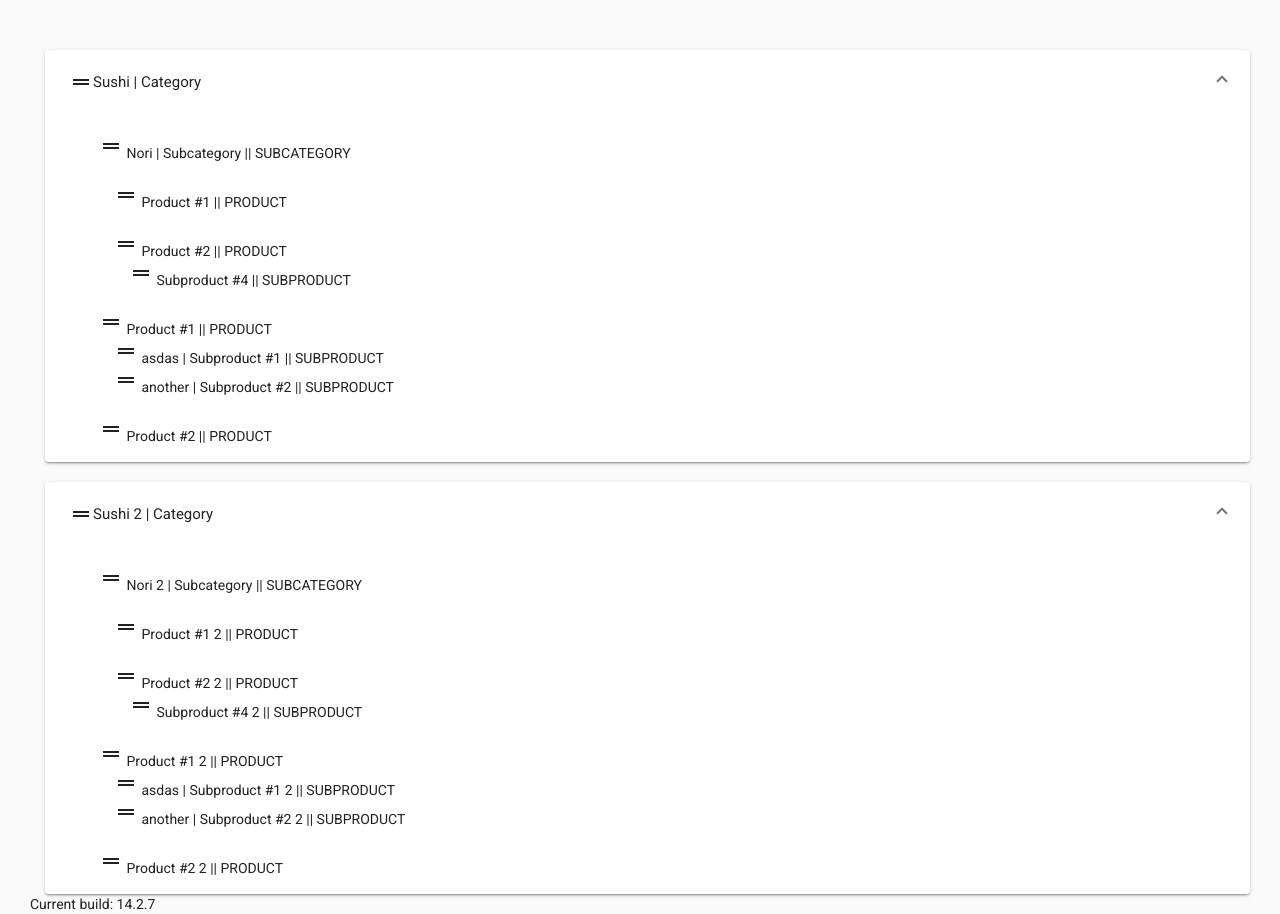
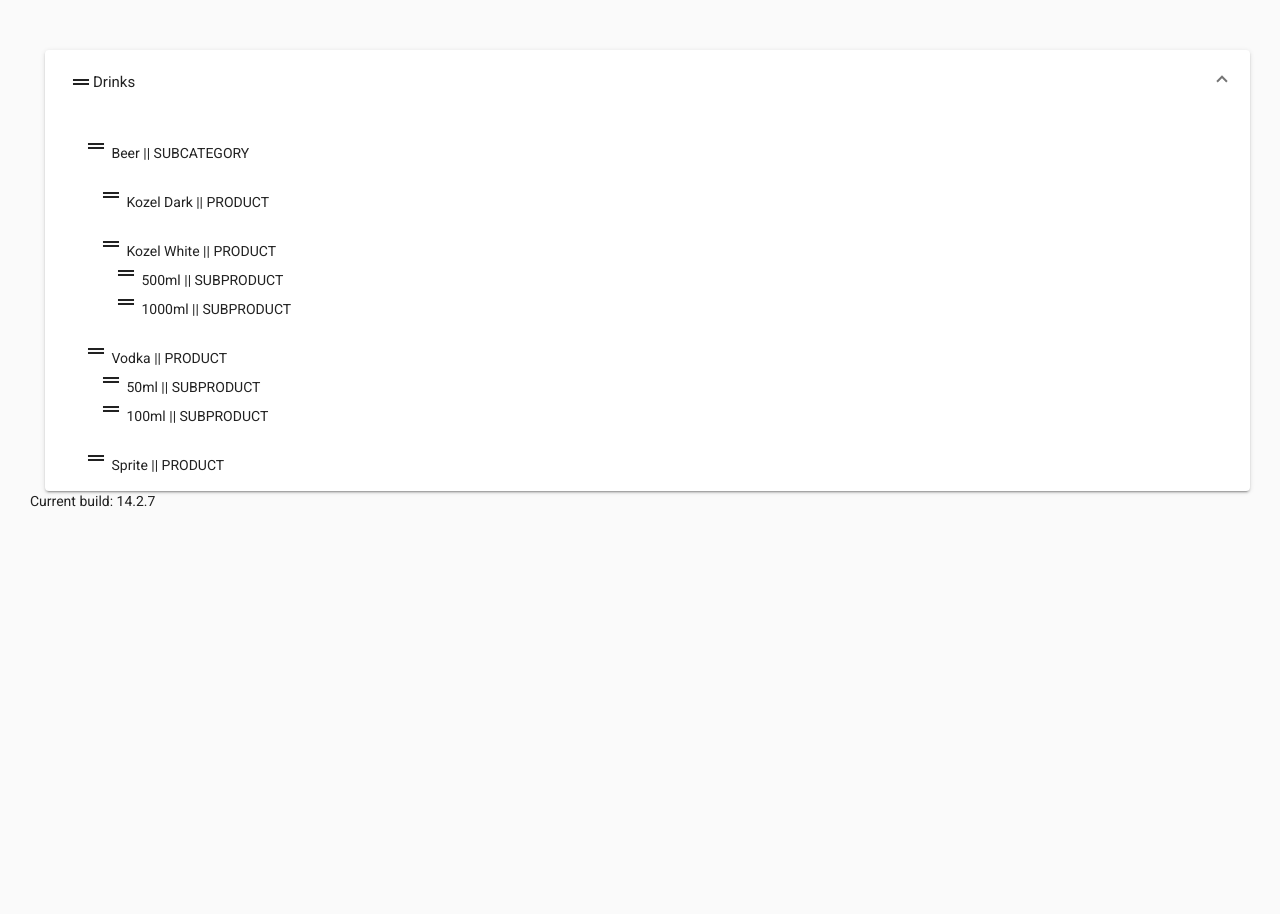
Before and after one commit to qbeeck/cjbvlw-wsegk2, an Angular app: page / in a window 1280 px wide. After the commit the page ends 860 px from the top, so only its background shows below. Built offline with nearby package versions, Linux system fonts and the light colour scheme.

Commit message:
remove unused container component for subcategories and componnets | work version 2

```diff
--- a/src/app/app.component.ts
+++ b/src/app/app.component.ts
@@ -4,21 +4,24 @@
 
 @Component({
   selector: "app-root",
-  template: `<app-product-catalog [catalog]="catalog"></app-product-catalog>`,
+  template: `
+    <app-product-catalog [catalog]="catalog"></app-product-catalog>
+    <!-- <app-product-catalog-second></app-product-catalog-second> -->
+  `,
 })
 export class AppComponent {
   catalog: Category[] = [
     {
       id: 15461,
       frontType: "category",
-      name: "Sushi | Category",
+      name: "Drinks",
       order: 1,
       parentId: null,
       childrenItemCategories: [
         {
           id: 15462,
           frontType: "subcategory",
-          name: "Nori | Subcategory",
+          name: "Beer",
           order: 1,
           parentId: 15461,
           items: [
@@ -27,7 +30,7 @@
               frontType: "product",
               itemCategoryId: 15462,
               parentId: null,
-              name: "Product #1",
+              name: "Kozel Dark",
               order: 1,
               children: [],
             },
@@ -36,7 +39,7 @@
               frontType: "product",
               itemCategoryId: 15462,
               parentId: null,
-              name: "Product #2",
+              name: "Kozel White",
               order: 2,
               children: [
                 {
@@ -44,8 +47,16 @@
                   frontType: "subproduct",
                   itemCategoryId: null,
                   parentId: 159863,
-                  name: "Subproduct #4",
+                  name: "500ml",
                   order: 1,
+                },
+                {
+                  id: 159866,
+                  frontType: "subproduct",
+                  itemCategoryId: null,
+                  parentId: 159863,
+                  name: "1000ml",
+                  order: 2,
                 },
               ],
             },
@@ -58,7 +69,7 @@
           itemCategoryId: 15461,
           parentId: null,
           frontType: "product",
-          name: "Product #1",
+          name: "Vodka",
           order: 1,
           children: [
             {
@@ -66,7 +77,7 @@
               id: 159862,
               itemCategoryId: null,
               parentId: 159861,
-              name: "asdas | Subproduct #1",
+              name: "50ml",
               order: 1,
             },
             {
@@ -74,7 +85,7 @@
               id: 159863,
               itemCategoryId: null,
               parentId: 159861,
-              name: "another | Subproduct #2",
+              name: "100ml",
               order: 2,
             },
           ],
@@ -84,90 +95,7 @@
           id: 159860,
           itemCategoryId: 15461,
           parentId: null,
-          name: "Product #2",
-          order: 2,
-          children: [],
-        },
-      ],
-    },
-
-    {
-      id: 15461,
-      frontType: "category",
-      name: "Sushi 2 | Category",
-      order: 1,
-      parentId: null,
-      childrenItemCategories: [
-        {
-          id: 15462,
-          frontType: "subcategory",
-          name: "Nori 2 | Subcategory",
-          order: 1,
-          parentId: 15461,
-          items: [
-            {
-              id: 159859,
-              frontType: "product",
-              itemCategoryId: 15462,
-              parentId: null,
-              name: "Product #1 2",
-              order: 1,
-              children: [],
-            },
-            {
-              id: 159863,
-              frontType: "product",
-              itemCategoryId: 15462,
-              parentId: null,
-              name: "Product #2 2",
-              order: 2,
-              children: [
-                {
-                  id: 159864,
-                  frontType: "subproduct",
-                  itemCategoryId: null,
-                  parentId: 159863,
-                  name: "Subproduct #4 2",
-                  order: 1,
-                },
-              ],
-            },
-          ],
-        },
-      ],
-      items: [
-        {
-          id: 159863,
-          itemCategoryId: 15461,
-          parentId: null,
-          frontType: "product",
-          name: "Product #1 2",
-          order: 1,
-          children: [
-            {
-              frontType: "subproduct",
-              id: 159862,
-              itemCategoryId: null,
-              parentId: 159861,
-              name: "asdas | Subproduct #1 2",
-              order: 1,
-            },
-            {
-              frontType: "subproduct",
-              id: 159863,
-              itemCategoryId: null,
-              parentId: 159861,
-              name: "another | Subproduct #2 2",
-              order: 2,
-            },
-          ],
-        },
-        {
-          frontType: "product",
-          id: 159860,
-          itemCategoryId: 15461,
-          parentId: null,
-          name: "Product #2 2",
+          name: "Sprite",
           order: 2,
           children: [],
         },
--- a/src/app/components/category-children.component.ts
+++ /dev/null
@@ -1,21 +0,0 @@
-import { ChangeDetectionStrategy, Component, Input, OnInit } from '@angular/core';
-import { CommonModule } from '@angular/common';
-
-import { SubcategoryComponent } from './subcategory.component';
-import { ProductComponent } from './product.component';
-import { Product, SubCategory } from '../interfaces';
-
-@Component({
-  selector: 'app-category-children',
-  standalone: true,
-  imports: [CommonModule, SubcategoryComponent, ProductComponent],
-  template: `
-    <app-subcategory *ngIf="item.frontType == 'subcategory'" [subCategory]="item"></app-subcategory>
-
-    <app-product *ngIf="item.frontType == 'product'" [product]="item"></app-product>
-  `,
-  changeDetection: ChangeDetectionStrategy.OnPush
-})
-export class CategoryChildrenComponent {
-  @Input() item!: SubCategory | Product;
-}
--- a/src/app/components/category.component.ts
+++ b/src/app/components/category.component.ts
@@ -9,8 +9,9 @@
 import { MatExpansionModule } from "@angular/material/expansion";
 import { MatIconModule } from "@angular/material/icon";
 
-import { CategoryChildrenComponent } from "./category-children.component";
 import { Category } from "../interfaces";
+import { SubcategoryComponent } from "./subcategory.component";
+import { ProductComponent } from "./product.component";
 
 @Component({
   selector: "app-category",
@@ -20,7 +21,8 @@
     MatIconModule,
     DragDropModule,
     MatExpansionModule,
-    CategoryChildrenComponent,
+    ProductComponent,
+    SubcategoryComponent,
   ],
   template: `
     <mat-expansion-panel expanded>
@@ -32,33 +34,19 @@
         </mat-panel-title>
       </mat-expansion-panel-header>
 
-      <div style="padding-left: 15px" cdkDropListGroup>
       <div
         cdkDropList
-          [cdkDropListData]="category.childrenItemCategories"
+        [cdkDropListData]="items"
         (cdkDropListDropped)="categoryChildrensDrop($event)"
       >
         <div
           cdkDrag
           style="padding-left: 15px"
-            *ngFor="let subCategory of category.childrenItemCategories"
+          *ngFor="let item of items"
         >
-            <app-category-children [item]="subCategory"></app-category-children>
-          </div>
-        </div>
+          <app-subcategory *ngIf="item.frontType == 'subcategory'" [subCategory]="item"></app-subcategory>
 
-        <div
-          cdkDropList
-          [cdkDropListData]="category.items"
-          (cdkDropListDropped)="categoryChildrensDrop($event)"
-        >
-          <div
-            cdkDrag
-            style="padding-left: 15px"
-            *ngFor="let product of category.items"
-          >
-            <app-category-children [item]="product"></app-category-children>
-          </div>
+          <app-product *ngIf="item.frontType == 'product'" [product]="item"></app-product>
         </div>
       </div>
     </mat-expansion-panel>
@@ -74,6 +62,15 @@
 })
 export class CategoryComponent {
   @Input() category!: Category;
+
+  items: any;
+
+  ngOnInit(): void {
+    this.items = [
+      ...this.category.childrenItemCategories,
+      ...this.category.items,
+    ];
+  }
 
   categoryChildrensDrop(event: CdkDragDrop<any[]>): void {
     if (event.previousContainer === event.container) {
--- a/src/app/components/subcategory.component.ts
+++ b/src/app/components/subcategory.component.ts
@@ -42,10 +42,6 @@
 export class SubcategoryComponent {
   @Input() subCategory!: SubCategory;
 
-  ngOnInit(): void {
-    console.log(this.subCategory.items);
-  }
-
   subcategoryDrop(event: CdkDragDrop<Product[]>): void {
     moveItemInArray(
       event.container.data,
```
Lines whose indentation alone changed are shown as unchanged.
